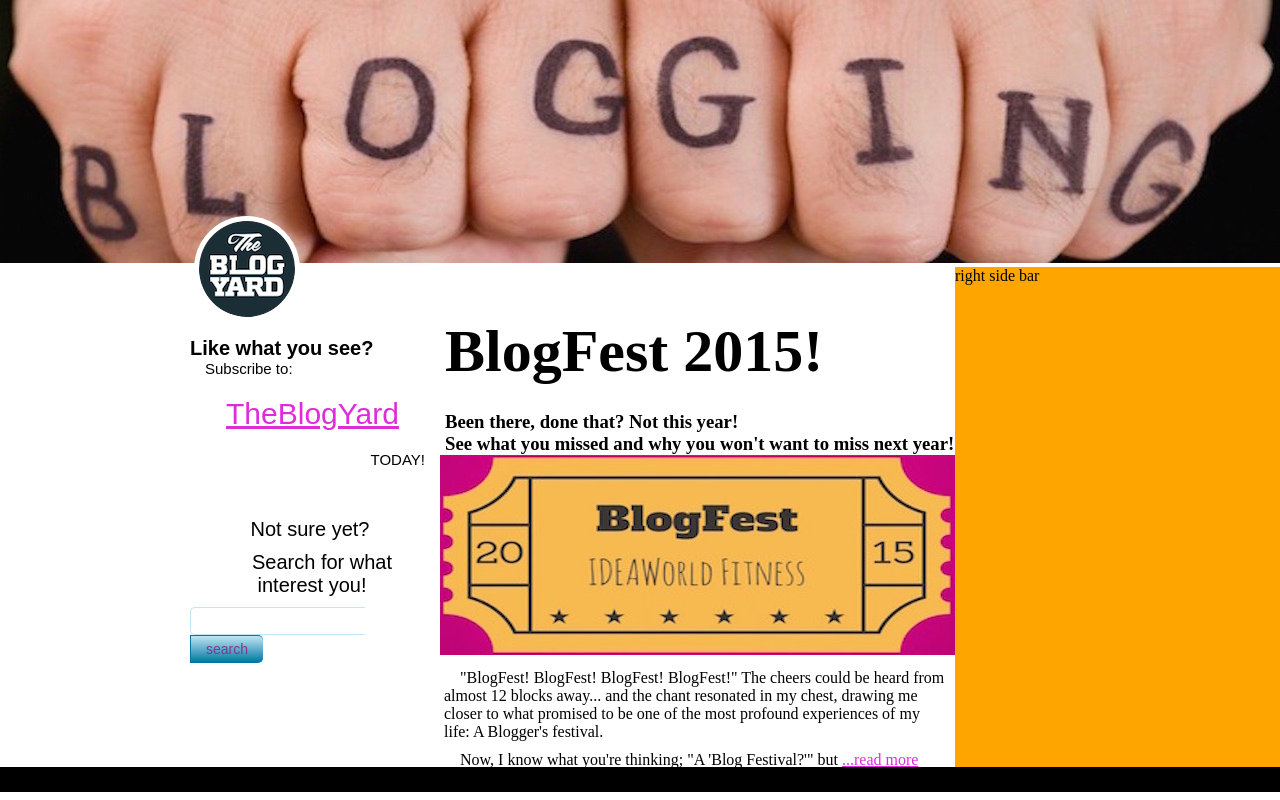
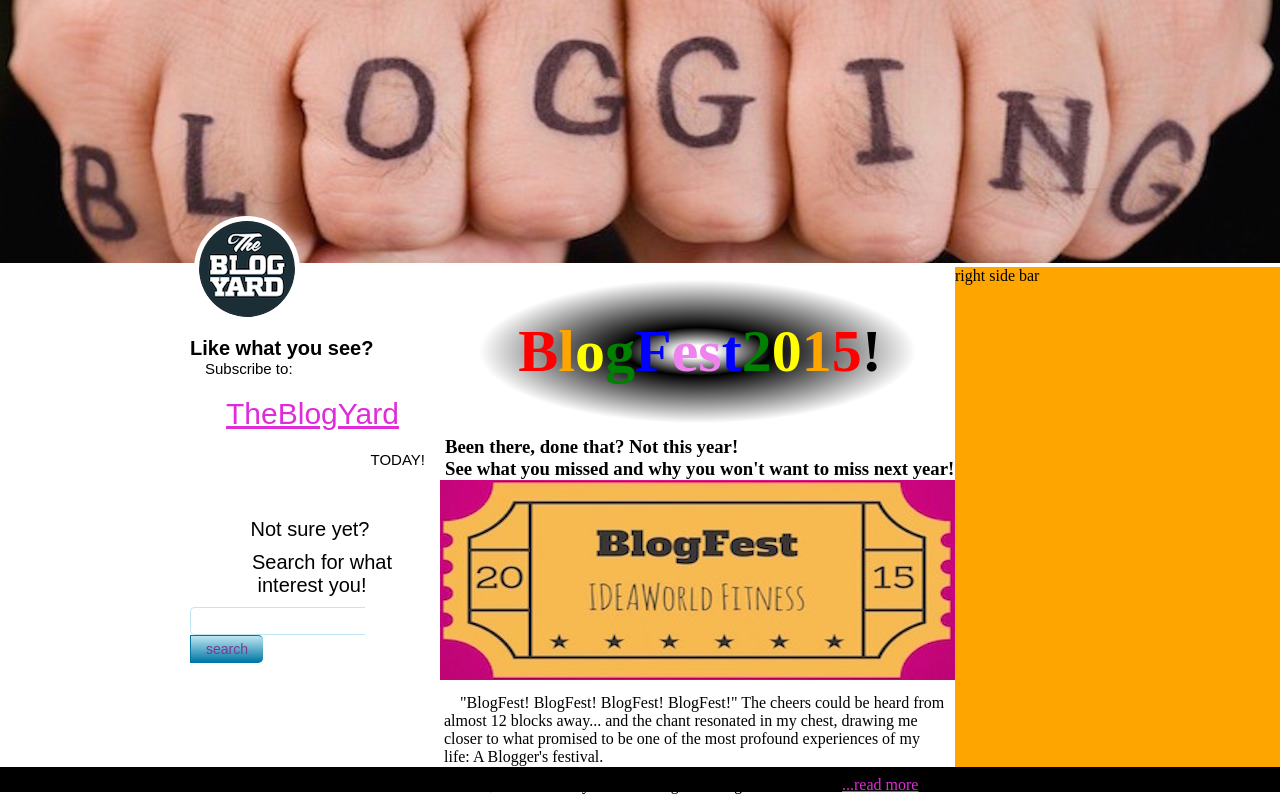
Before and after one commit to myk27x/the_blog_yard, a plain HTML site: page index.html in a window 1280 px wide. Drawn offline with Linux system fonts and the light colour scheme; files that its build step writes are made by us from their sources; files whose address does not match are found by name.

Commit message:
stylized title for blogfest

```diff
--- a/index.html
+++ b/index.html
@@ -1,7 +1,7 @@
 <!DOCTYPE html>
 <html>
   <head>
-    <link rel="stylesheet" type="text/css" href="the_blog_yard.css">
+    <link rel="stylesheet" type="text/css" href="/Users/michaelreed/tiy/week2/the_blog_yard/style/the_blog_yard.css">
     <meta charset="utf-8">
     <title>-::THE BLOG YARD::-</title>
   </head>
@@ -14,7 +14,10 @@
       right side bar
     </right>
     <main>
-      <div class="link"><strong>BlogFest 2015!</strong></div>
+      <div class="link" id="grad">
+        <strong>
+          <span style="color:red">B</span><span style="color:orange">l</span><span style="color:yellow">o</span><span style="color:green">g</span><span style="color:blue">F</span><span style="color:violet">e</span><span style="color:violet">s</span><span style="color:blue">t</span><span style="color:green">2</span><span style="color:yellow">0</span><span style="color:orange">1</span><span style="color:red">5</span>!
+        </strong></div>
       <h3>Been there, done that? Not this year!</h3>
       <h3>See what you missed and why you won't want to miss next year!</h3>
         <img src="/Users/michaelreed/tiy/week2/the_blog_yard/images/BlogFestTicket.jpeg"/>
--- a/style/the_blog_yard.css
+++ b/style/the_blog_yard.css
@@ -26,8 +26,17 @@
 }
 
 div.link {
+  text-align: center;
+  background-color: black;
   font-size: 60px;
-  padding: 50px 0px 25px 5px;
+  padding: 50px 0px 50px 5px;
+}
+
+#grad {
+  background: -webkit-radial-gradient(white 5%, black 20%, white 60%); /* Safari 5.1-6.0 */
+  background: -o-radial-gradient(white 5%, black 20%, white 60%); /* For Opera 11.6-12.0 */
+  background: -moz-radial-gradient(white 5%, black 20%, white 60%); /* For Firefox 3.6-15 */
+  background: radial-gradient(white 5%, black 20%, white 60%); /* Standard syntax */
 }
 
 a:link {
```
